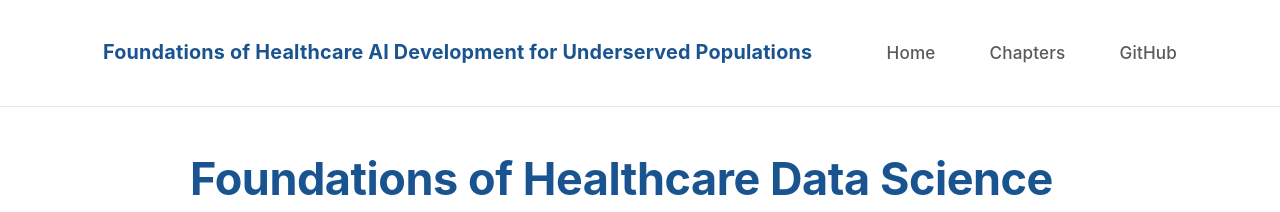
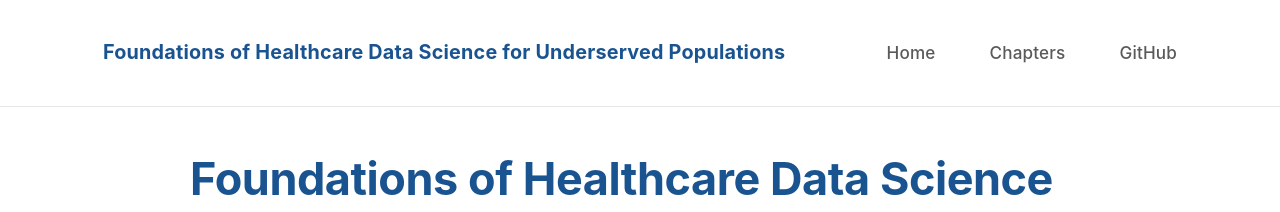
Before and after one commit to sanjaybasu/healthcare-ai-equity, a Jekyll site: the page built from index.md, in a window 1280 px wide. Shown: the top 212 px of the page. Built offline with Jekyll 4.4.1, drawn with Linux system fonts in a browser that asks for light colours; nearby versions of some CDN libraries.

Commit message:
Update _config.yml

```diff
--- a/_config.yml
+++ b/_config.yml
@@ -1,4 +1,4 @@
-title: "Foundations of Healthcare AI Development for Underserved Populations"
+title: "Foundations of Healthcare Data Science for Underserved Populations"
 description: "A Self-Updating Technical and Practical Text"
 author: "Sanjay Basu, MD PhD"
 email: "sanjay.basu@waymarkcare.com"
```
